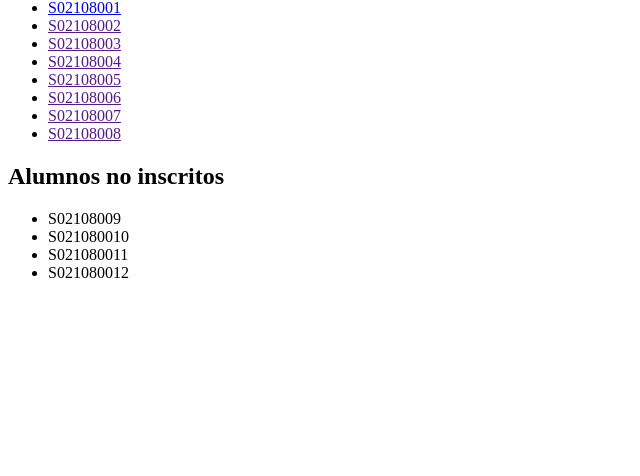
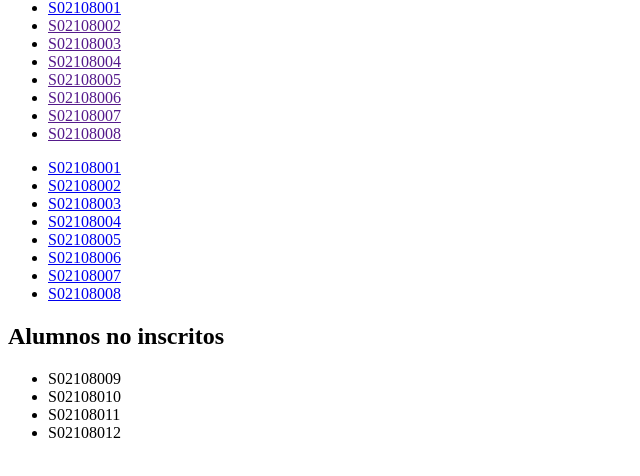
Before and after one commit to Yielcy/80688, a plain HTML site: page ejemplo.html in a window 1280 px wide. Shown: the part 128-604 px from the top of the page, without its empty margins (0-640 px from the left). Drawn offline with Linux system fonts and the light colour scheme.

Commit message:
Actualización de la actividad HTML

```diff
--- a/ejemplo.html
+++ b/ejemplo.html
@@ -22,14 +22,25 @@
         <li><a href="">S02108007</a></li>
         <li><a href="">S02108008</a></li>
     </ul>
+    <!-- ul>(li>a[href="pagina.html"]{S0210800$})*8 -->
+    <ul>
+        <li><a href="pagina.html">S02108001</a></li>
+        <li><a href="pagina.html">S02108002</a></li>
+        <li><a href="pagina.html">S02108003</a></li>
+        <li><a href="pagina.html">S02108004</a></li>
+        <li><a href="pagina.html">S02108005</a></li>
+        <li><a href="pagina.html">S02108006</a></li>
+        <li><a href="pagina.html">S02108007</a></li>
+        <li><a href="pagina.html">S02108008</a></li>
+    </ul>
     <h2>Alumnos no inscritos</h2>
     <!-- Buscar la forma de inicar una lista de valor diferente de 1 -->
-    <!--ul>li{S02108000$@9}*4 #Si sirve -->
+    <!--ul>li{S021080$$@9}*4 #Si sirve -->
     <ul>
         <li>S02108009</li>
-        <li>S021080010</li>
-        <li>S021080011</li>
-        <li>S021080012</li>
+        <li>S02108010</li>
+        <li>S02108011</li>
+        <li>S02108012</li>
     </ul>
 </body>
 </html>
```
